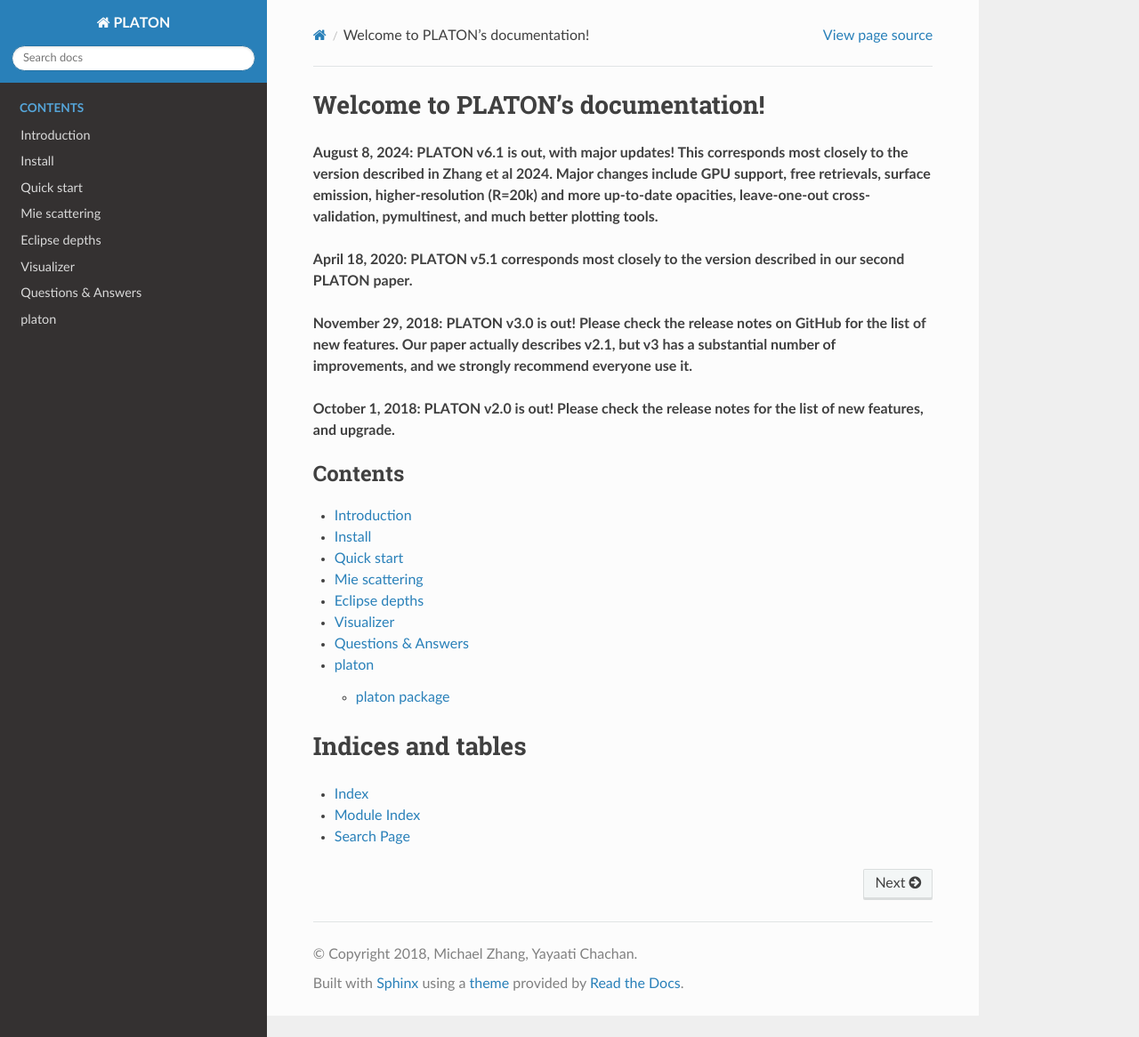
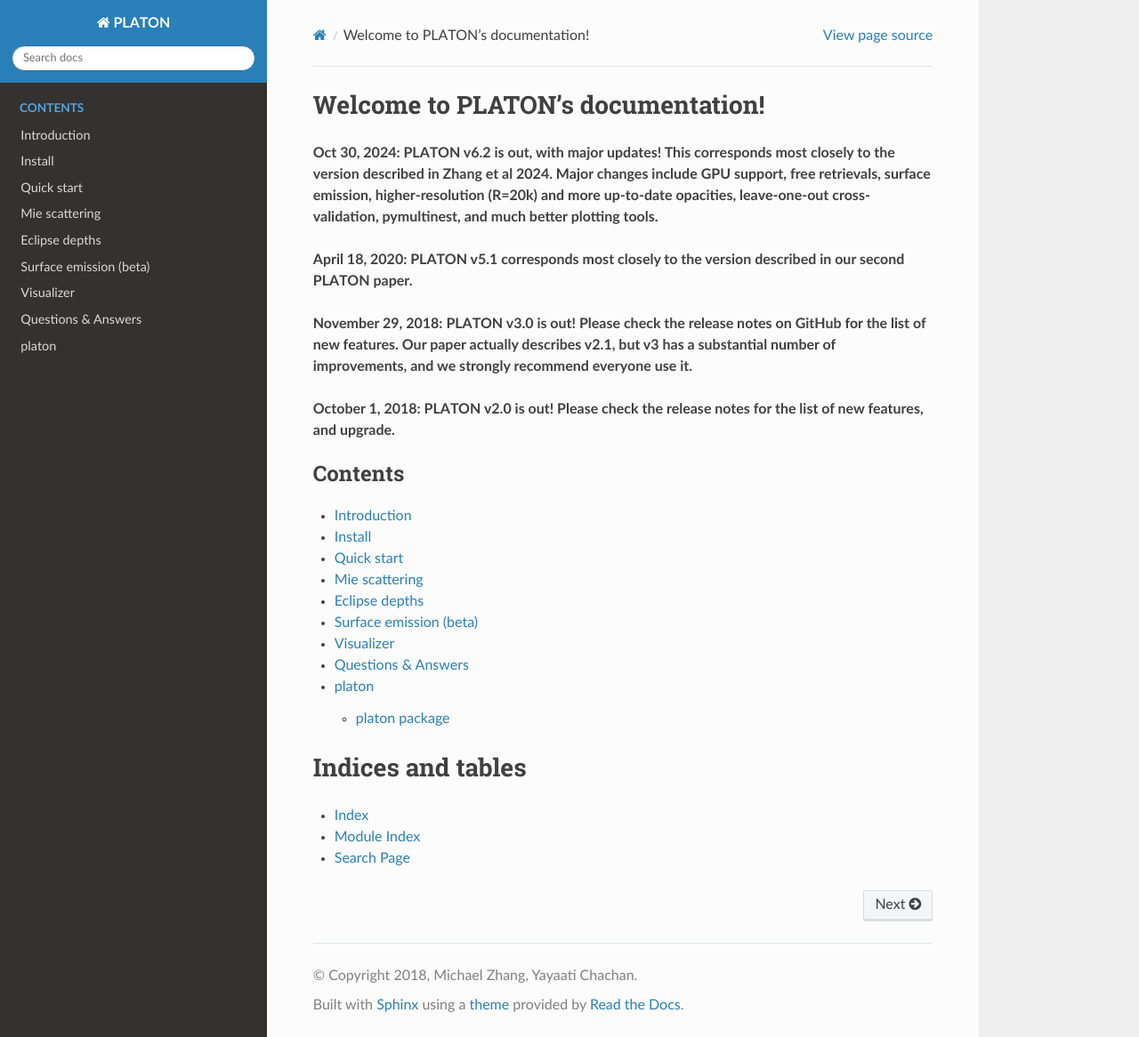
Before and after one commit to ideasrule/platon, a Sphinx documentation site: the page built from docs/index.rst, in a window 1280 px wide and 1166 px high. Shown: the whole window at 89% size. Built offline with Sphinx 7.4.7 and the Read the Docs theme 3.1.0, drawn with Linux system fonts in a browser that asks for light colours.

Commit message:
Added surface emission to documentation

```diff
--- a/docs/index.rst
+++ b/docs/index.rst
@@ -5,7 +5,7 @@
 
 Welcome to PLATON's documentation!
 ==================================
-**August 8, 2024: PLATON v6.1 is out, with major updates!  This corresponds most closely to the version described in Zhang et al 2024.  Major changes include GPU support, free retrievals, surface emission, higher-resolution (R=20k) and more up-to-date opacities, leave-one-out cross-validation, pymultinest, and much better plotting tools.**
+**Oct 30, 2024: PLATON v6.2 is out, with major updates!  This corresponds most closely to the version described in Zhang et al 2024.  Major changes include GPU support, free retrievals, surface emission, higher-resolution (R=20k) and more up-to-date opacities, leave-one-out cross-validation, pymultinest, and much better plotting tools.**
 
 **April 18, 2020: PLATON v5.1 corresponds most closely to the version described
 in our second PLATON paper.**
@@ -23,6 +23,7 @@ in our second PLATON paper.**
    quickstart
    mie_scattering
    eclipse_depths
+   surface_emission
    visualizer
    questions_and_answers
    source/modules
--- a/platon/__init__.py
+++ b/platon/__init__.py
@@ -1,4 +1,4 @@
 name = "platon"
-__version__ = "6.1"
+__version__ = "6.2"
 __md5sum__ = "2cc3d6d746c80cc38bd9fdb25c226842"
 __data_url__ = "https://astro.uchicago.edu/~mz/data_{}.zip".format(__md5sum__)
```
Also changed, not shown: docs/surface_emission.rst (added, +16 -0 lines).
